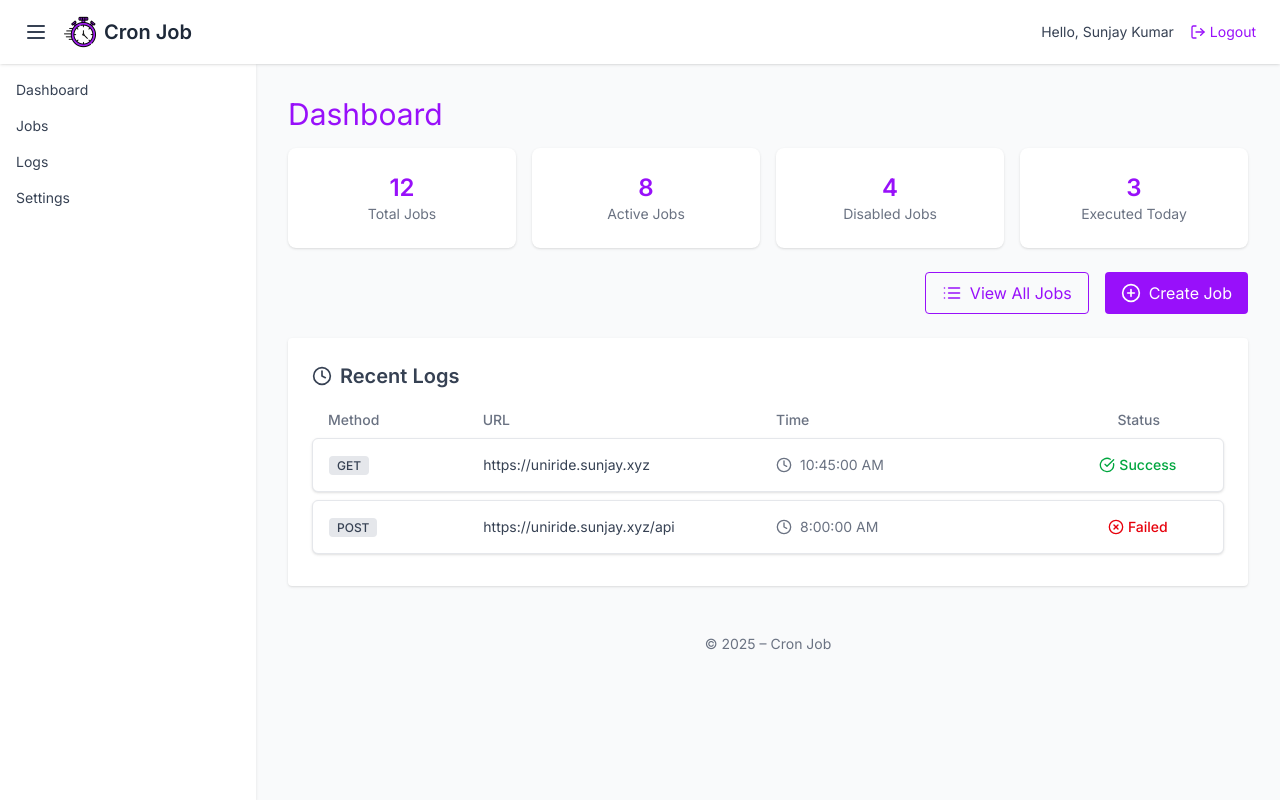
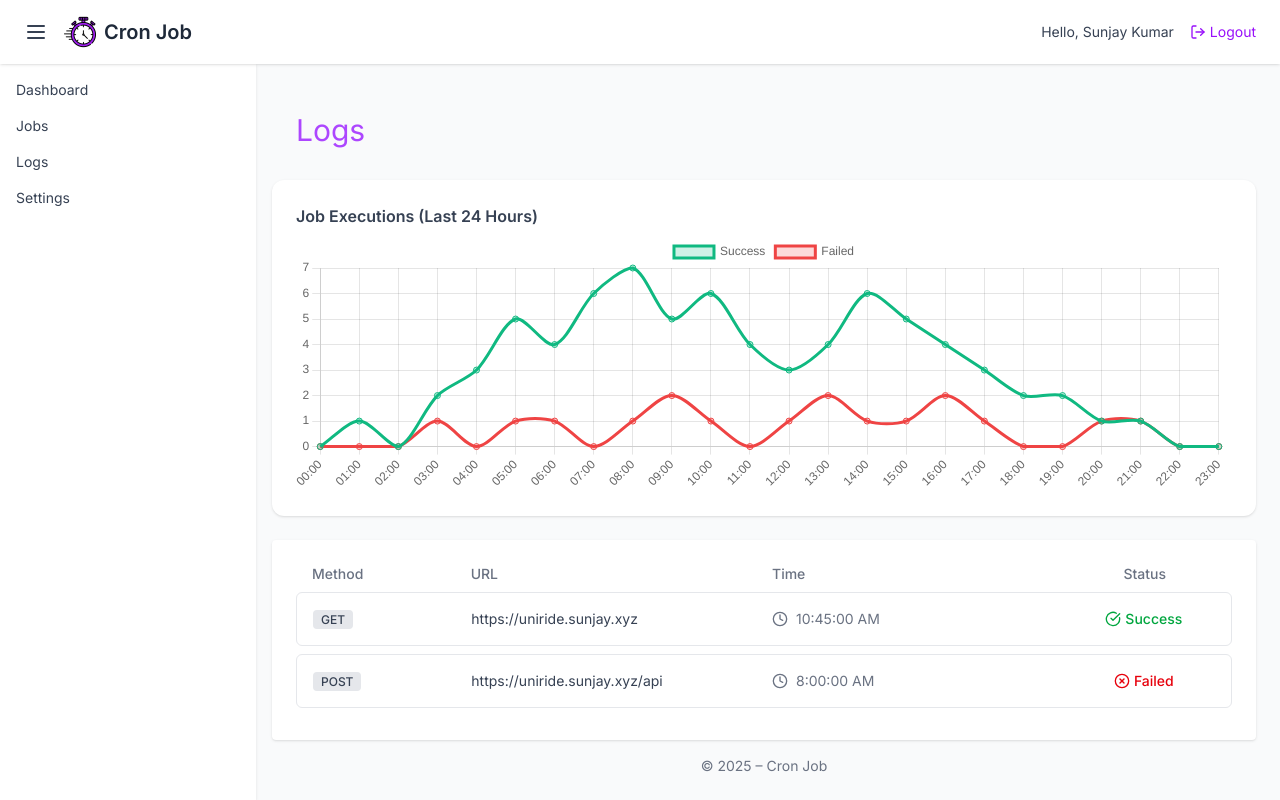
Before and after one commit to sunjay-dev/CronJob-Scheduler, a React (Vite) app in the folder Frontend/: page / in a window 1280 px wide. Built offline with nearby package versions, Linux system fonts and the light colour scheme.

Commit message:
logs page UI completed

```diff
--- a/Frontend/package.json
+++ b/Frontend/package.json
@@ -11,8 +11,10 @@
   },
   "dependencies": {
     "@tailwindcss/vite": "^4.1.11",
+    "chart.js": "^4.5.0",
     "lucide-react": "^0.525.0",
     "react": "^19.1.0",
+    "react-chartjs-2": "^5.3.0",
     "react-dom": "^19.1.0",
     "react-js-cron": "^5.2.0",
     "react-router-dom": "^7.6.3",
--- a/Frontend/src/App.tsx
+++ b/Frontend/src/App.tsx
@@ -1,5 +1,5 @@
 import {BrowserRouter, Route, Routes} from 'react-router-dom';
-import { Login, Signup, Dashboard,CreateJob,Jobs } from './pages';
+import { Login, Signup, Dashboard, CreateJob, Jobs, Logs } from './pages';
 
 export default function App() {
   return (
@@ -9,7 +9,8 @@ export default function App() {
     <Route path='/signup' element={<Signup />} />
     <Route path='/create' element={<CreateJob />} />
     <Route path='/jobs' element={<Jobs />} />
-    <Route path='/' element={<Dashboard />} />
+    <Route path='/dashboard' element={<Dashboard />} />
+    <Route path='/' element={<Logs />} />
    </Routes>
    </BrowserRouter>
   )
--- a/Frontend/src/components/LogCard.tsx
+++ b/Frontend/src/components/LogCard.tsx
@@ -11,7 +11,7 @@ export default function LogCard({ timestamp, url, method, status }: LogCardProps
   const isSuccess = status === 'success';
 
   return (
-    <div className="grid grid-cols-[1fr_2fr_2fr_1fr] items-center gap-4 bg-white p-4 mb-2 rounded-md shadow-sm border border-gray-200 text-sm">
+    <div className="grid grid-cols-[1fr_2fr_2fr_1fr] items-center gap-4 bg-white p-4 mb-2 rounded-md border border-gray-200 text-sm">
 
       {/* Method + URL */}
       <div className=" overflow-hidden">
--- /dev/null
+++ b/Frontend/src/components/LogChart.tsx
@@ -0,0 +1,81 @@
+import {
+  Chart as ChartJS,
+  LineElement,
+  CategoryScale,
+  LinearScale,
+  PointElement,
+  Tooltip,
+  Legend,
+} from 'chart.js';
+import { Line } from 'react-chartjs-2';
+
+ChartJS.register(LineElement, CategoryScale, LinearScale, PointElement, Tooltip, Legend);
+
+const hours = Array.from({ length: 24 }, (_, i) =>
+  `${i.toString().padStart(2, '0')}:00`
+);
+
+// Dummy 24-hour data
+const successData = [
+  0, 1, 0, 2, 3, 5, 4, 6, 7, 5, 6, 4, 3, 4, 6, 5, 4, 3, 2, 2, 1, 1, 0, 0,
+];
+const failedData = [
+  0, 0, 0, 1, 0, 1, 1, 0, 1, 2, 1, 0, 1, 2, 1, 1, 2, 1, 0, 0, 1, 1, 0, 0,
+];
+
+const data = {
+  labels: hours,
+  datasets: [
+    {
+      label: 'Success',
+      data: successData,
+      borderColor: '#10B981',
+      backgroundColor: 'rgba(16, 185, 129, 0.2)',
+      fill: true,
+      tension: 0.3,
+    },
+    {
+      label: 'Failed',
+      data: failedData,
+      borderColor: '#EF4444',
+      backgroundColor: 'rgba(239, 68, 68, 0.2)',
+      fill: true,
+      tension: 0.3,
+    },
+  ],
+};
+
+const options = {
+  responsive: true,
+  maintainAspectRatio: false,
+  plugins: {
+    legend: {
+      position: 'top' as const,
+    },
+  },
+  scales: {
+    x: {
+      ticks: {
+        maxRotation: 90,
+        minRotation: 45,
+      },
+    },
+    y: {
+      beginAtZero: true,
+      ticks: {
+        stepSize: 1,
+      },
+    },
+  },
+};
+
+export default function LogLineChart() {
+  return (
+    <div className="bg-white p-6 rounded-xl shadow mb-6 w-full">
+      <h2 className="text-md font-semibold text-gray-700 mb-2">Job Executions (Last 24 Hours)</h2>
+      <div className='w-full h-64 relative'>
+      <Line data={data} options={options} />
+      </div>
+    </div>
+  );
+}
--- a/Frontend/src/components/index.ts
+++ b/Frontend/src/components/index.ts
@@ -6,4 +6,5 @@ import Common from "./Common";
 import Advanced from "./Advanced";
 import LogCard from "./LogCard";
 import StatCard from './StatCard'
-export {Header ,Sidebar,JobCard, StatCard, LogCard,Common, Advanced,Footer}
+import LogChart from "./LogChart";
+export {Header ,Sidebar,JobCard, LogChart,StatCard, LogCard,Common, Advanced,Footer}
--- a/Frontend/src/pages/Dashboard.tsx
+++ b/Frontend/src/pages/Dashboard.tsx
@@ -1,7 +1,5 @@
-// pages/Dashboard.tsx
-
 import { useState } from 'react';
-import { Header, StatCard ,LogCard, Sidebar, Footer } from '../components';
+import { Header, StatCard ,LogCard,Sidebar, Footer } from '../components';
 import { PlusCircle, List, Clock } from 'lucide-react';
 
 export default function Dashboard() {
--- /dev/null
+++ b/Frontend/src/pages/Logs.tsx
@@ -0,0 +1,46 @@
+import { useState } from 'react';
+import { Header, LogChart,LogCard, Sidebar, Footer } from '../components';
+
+export default function Logs() {
+    const [sidebarOpen, setSidebarOpen] = useState(true);
+
+    return (
+        <div className='font-[Inter] bg-gray-50 h-dvh w-dvw overflow-x-hidden'>
+
+            <Header sidebarOpen={sidebarOpen} setSidebarOpen={setSidebarOpen} />
+
+            {sidebarOpen && <Sidebar />}
+            <div className={`p-6 mt-16 transition-all duration-300 ${sidebarOpen && 'pl-68'}`}>
+                <div className="p-6 mb-2">
+                    <h1 className="text-3xl font-normal text-purple-500">Logs</h1>
+                </div>
+                <LogChart />
+                <div className="bg-white p-6  rounded shadow">
+                    <div className="grid grid-cols-[1fr_2fr_2fr_1fr] text-sm gap-4 items-center text-gray-500 font-medium px-4 mb-2">
+                        <span>Method</span>
+                        <span>URL</span>
+                        <span>Time</span>
+                        <span className="text-center">Status</span>
+                    </div>
+
+                    <div className="text-sm text-gray-600 space-y-1">
+                        <LogCard
+                            timestamp="2025-07-09T10:45:00.000Z"
+                            url="https://uniride.sunjay.xyz"
+                            method="GET"
+                            status="success"
+                        />
+
+                        <LogCard
+                            timestamp="2025-07-09T08:00:00.000Z"
+                            url="https://uniride.sunjay.xyz/api"
+                            method="POST"
+                            status="failed"
+                        />
+                    </div>
+                </div>
+                <Footer />
+            </div>
+        </div>
+    )
+}
--- a/Frontend/src/pages/index.ts
+++ b/Frontend/src/pages/index.ts
@@ -3,4 +3,5 @@ import Signup from './Signup';
 import Dashboard from './Dashboard'
 import Jobs from './Jobs';
 import CreateJob from './CreateJob'
-export {Login, Signup, Dashboard,CreateJob,Jobs}
+import Logs from './Logs';
+export {Login, Signup, Dashboard, CreateJob, Jobs, Logs}
```
Also changed, not shown: 1 other file (tests, documents, lock files or other folders).
